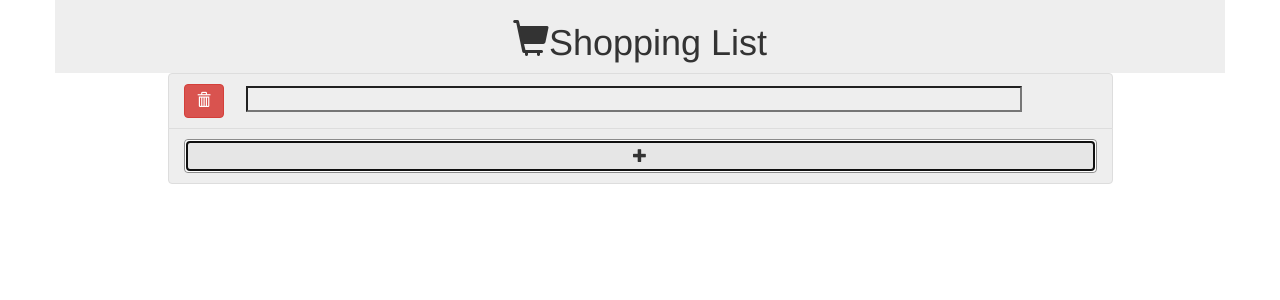
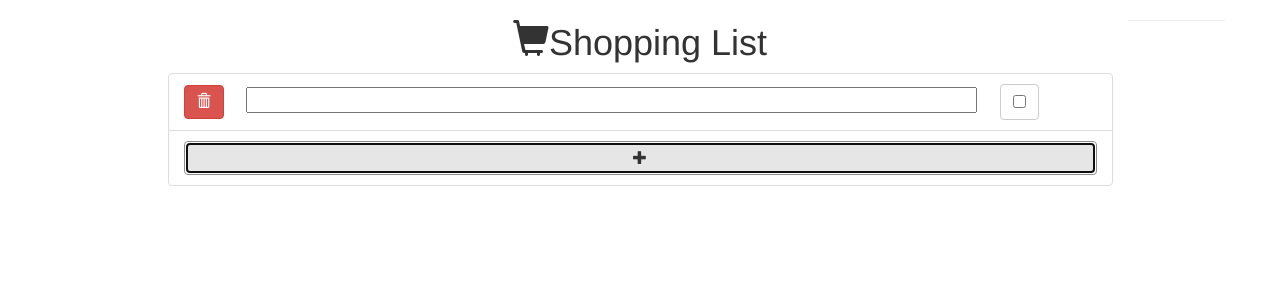
Before and after one commit to andrewnyhus/ReactJS-Redux-Shopping-List, a React app: page / in a window 1280 px wide. Both pictures are taken after a click on the button 640 px from the left and 100 px from the top of the page. Shown: the top 300 px of the page. Built offline with nearby package versions, Linux system fonts and the light colour scheme.

Commit message:
included checkbox, must implement checked state

```diff
--- a/src/app/components/App.js
+++ b/src/app/components/App.js
@@ -53,13 +53,13 @@ const mapDispatchToProps = (dispatch) => {
       });
     },
 
+    checkItem: (index) => {
+      dispatch({
+        type: "CHECK",
+        payload: {index: index}
+      })
+    }
 
-    setItems: (items) => {
-      dispatch({
-        type: "SET_ITEMS",
-        payload: items
-      });
-    }
   };
 };
 
--- /dev/null
+++ b/src/app/components/EditList.js
@@ -0,0 +1,50 @@
+import React from "react";
+
+export const EditList = (props) => {
+
+
+  const newItem = (
+    <li className={"list-group-item new_item shopping_list_item"}>
+      <button className={"btn btn-default"} onClick={() => props.createShoppingItem("")}>
+        <span className={"glyphicon glyphicon-plus"}></span>
+      </button>
+    </li>
+  );
+
+
+  const items = (
+    <ul className={"list-group items_list"}>
+      {props.itemResult.items.map((item, i) =>
+
+
+        <li key={"item_"+i} className={"list-group-item shopping_list_item"}>
+
+            <div className="trash_div ">
+              <button align="left" className="btn btn-danger"
+                onClick={() => props.deleteShoppingItem(i)}>
+                <span className="glyphicon glyphicon-trash"></span>
+              </button>
+            </div>
+
+            <input className="shopping_list_item_text" type="text" value={item}
+              onChange={(event) => props.updateShoppingItem(event, i)} />
+
+            <button className="btn btn-default shopping_list_item_checkbox">
+              <input type="checkbox" />
+            </button>
+
+        </li>
+
+      )}
+      {newItem}
+    </ul>
+  );
+
+  return (
+    <div>
+
+      {items}
+    </div>
+  );
+
+}
--- a/src/app/components/Home.js
+++ b/src/app/components/Home.js
@@ -1,42 +1,21 @@
 import React from "react";
+
+import {Routes} from "../routes/index";
 
 export const Home = (props) => {
 
-    const newItem = (
-      <li className={"list-group-item new_item shopping_list_item"}>
-        <button className={"btn btn-default"} onClick={() => props.createShoppingItem("")}>
-          <span className={"glyphicon glyphicon-plus"}></span>
-        </button>
-      </li>
-    );
 
-    const items = (
-      <ul className={"list-group items_list"}>
-        {props.itemResult.items.map((item, i) =>
+  return (
+    <div>
 
-          <li key={"item_"+i} className={"list-group-item shopping_list_item"}>
+      <Routes
+        itemResult={props.itemResult}
+        itemLastValues={props.itemLastValues}
+        createShoppingItem={(value) => props.createShoppingItem(value)}
+        updateShoppingItem={(newValue, index) => props.updateShoppingItem(newValue, index)}
+        deleteShoppingItem={(index) => props.deleteShoppingItem(index)}
+        ></Routes>
 
-            <div className="trash_div">
-              <button align="left" className="btn btn-danger"
-                onClick={() => props.deleteShoppingItem(i)}>
-                <span className="glyphicon glyphicon-trash"></span>
-              </button>
-            </div>
-
-            <input className="shopping_list_item_text" type="text" value={item}
-              onChange={(event) => props.updateShoppingItem(event, i)} />
-
-          </li>
-
-        )}
-        {newItem}
-      </ul>
-    );
-
-
-    return (
-      <div>
-        {items}
-      </div>
-    );
+    </div>
+  );
 };
--- a/src/app/components/Root.js
+++ b/src/app/components/Root.js
@@ -7,7 +7,7 @@ export class Root extends React.Component {
     return (
 
       <div className="container">
-        <div className="row header_container">
+        <div className="row">
           <div className="col-xs-10 col-xs-offset-1">
             <Header />
           </div>
--- /dev/null
+++ b/src/app/routes/index.js
@@ -0,0 +1,34 @@
+import React from "react";
+import {BrowserRouter, Route, Switch} from "react-router-dom";
+
+import { EditList } from "../components/EditList";
+import { NotFound } from "../components/NotFound";
+
+
+export const Routes = (props) => {
+
+
+  const globalProps = props;
+
+  return (
+    <BrowserRouter>
+      <div>
+          <Switch>
+            <Route  path={"/"}
+              render={(props) => (
+                <EditList
+                  itemResult={globalProps.itemResult}
+                  itemLastValues={globalProps.itemLastValues}
+                  createShoppingItem={(value) => globalProps.createShoppingItem(value)}
+                  updateShoppingItem={(newValue, index) => globalProps.updateShoppingItem(newValue, index)}
+                  deleteShoppingItem={(index) => globalProps.deleteShoppingItem(index)}
+                  />
+              )}
+              props={props}
+              />
+            <Route component={NotFound}/>
+          </Switch>
+      </div>
+    </BrowserRouter>
+  );
+};
--- a/src/app/stylesheets/index.scss
+++ b/src/app/stylesheets/index.scss
@@ -9,15 +9,11 @@ body {
   text-align: center;
 }
 
-.header_label:hover{
-  transform: rotate(3deg);
-}
-
-.shopping_list_item, .header_container{
+.shopping_list_item:hover{
   background-color: rgb(238, 238, 238);
 }
 
-.shopping_list_item:hover, .header_container:hover {
+.shopping_list_item{
   background-color: rgb(255, 255, 255);
 }
 
@@ -28,19 +24,19 @@ body {
 .trash_div{
   text-align: left;
   display: inline-block;
-  padding-right: 2.5%;
+  margin-right: 2.5%;
 }
 
 
 .shopping_list_item_text{
-  width: 85%;
+  width: 80%;
   display: inline-block;
 }
 
-.shopping_list_item_text:not(:focus){
-  background-color:rgb(238, 238, 238);
+.shopping_list_item_checkbox{
+  display: inline-block;
+  margin-left: 2.5%;
 }
-
 
 .loader {
   margin: auto;
```
Also changed, not shown: src/app/index.js (+0 -24 lines).
